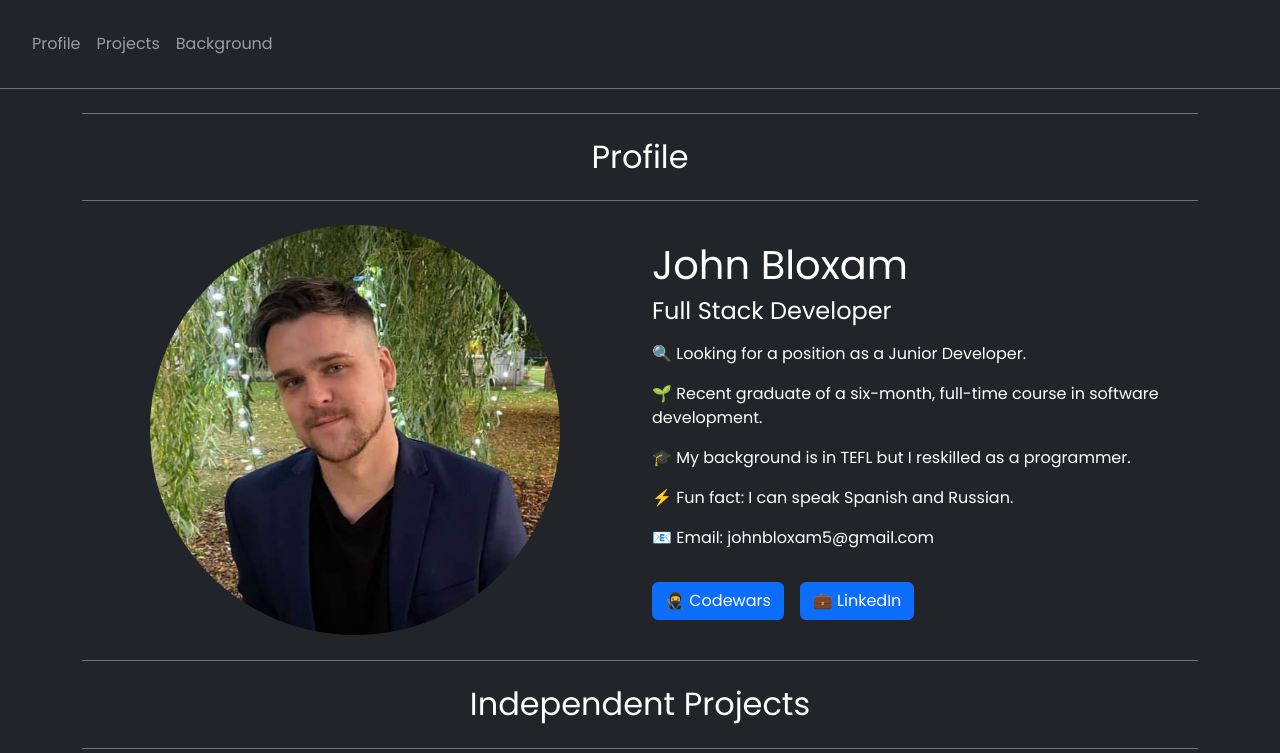
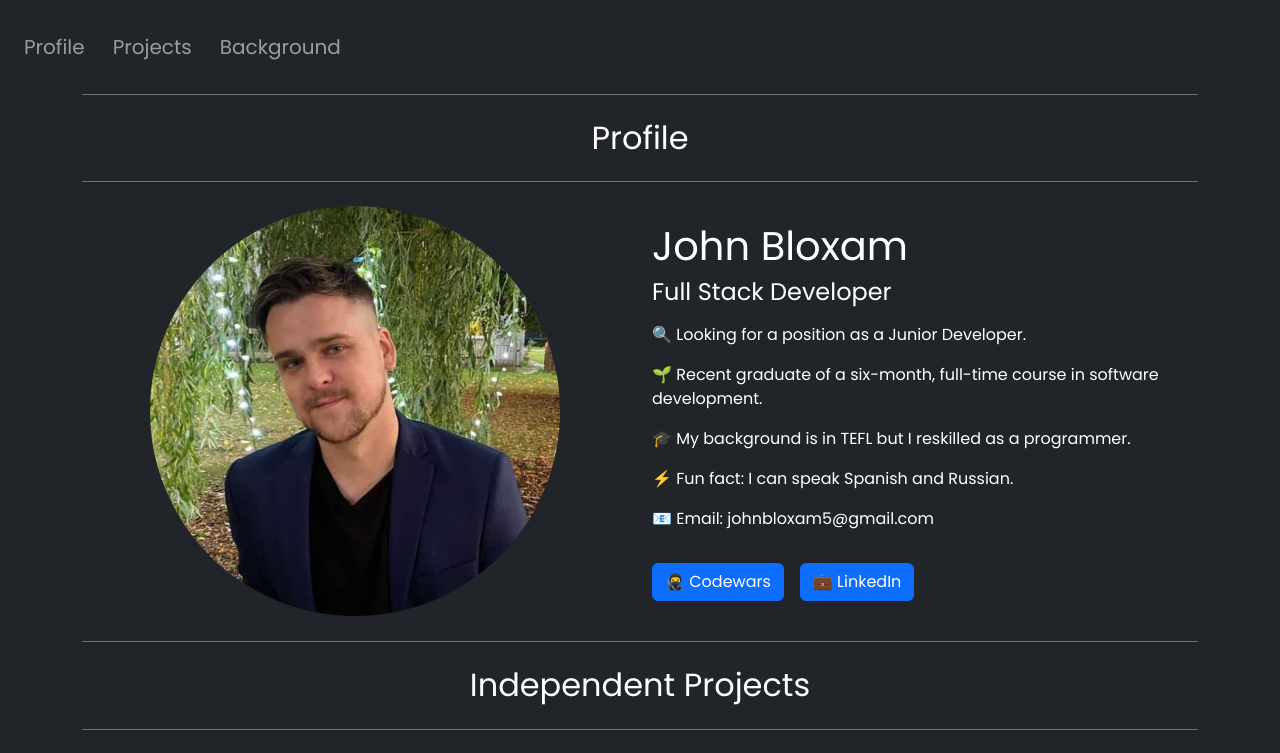
Before and after one commit to JohnXander/portfolio, a React (Create React App) app: page / in a window 1280 px wide. Shown: the top 753 px of the page. Built offline with nearby package versions, Linux system fonts and the light colour scheme.

Commit message:
add style to navbar

```diff
--- a/src/components/Header.js
+++ b/src/components/Header.js
@@ -9,31 +9,34 @@ const Header = ({ sections }) => {
     }
 
     return (
-        <nav className="navbar navbar-expand-lg navbar-dark bg-dark border-bottom border-secondary p-4">
+        <nav
+            className="navbar navbar-expand-lg navbar-dark bg-dark pt-4 px-3"
+            style={{ paddingBottom: '0' }}
+        >
             <ul className="navbar-nav">
                 <li
                     className="nav-item nav-link"
                     onClick={() => scrollToSection(sections[0])}
-                    style={{ cursor: 'pointer' }}
+                    style={{ cursor: 'pointer', fontSize: '1.25rem', paddingRight: '1.25rem' }}
                 >
                     Profile
                 </li>
                 <li
                     className="nav-item nav-link"
                     onClick={() => scrollToSection(sections[1])}
-                    style={{ cursor: 'pointer' }}
+                    style={{ cursor: 'pointer', fontSize: '1.25rem', paddingRight: '1.25rem' }}
                 >
                     Projects
                 </li>
                 <li
                     className="nav-item nav-link"
                     onClick={() => scrollToSection(sections[2])}
-                    style={{ cursor: 'pointer' }}
+                    style={{ cursor: 'pointer', fontSize: '1.25rem', paddingRight: '1.25rem' }}
                 >
                     Background
                 </li>
             </ul>
-        </nav>
+        </nav >
     )
 }
 
```
